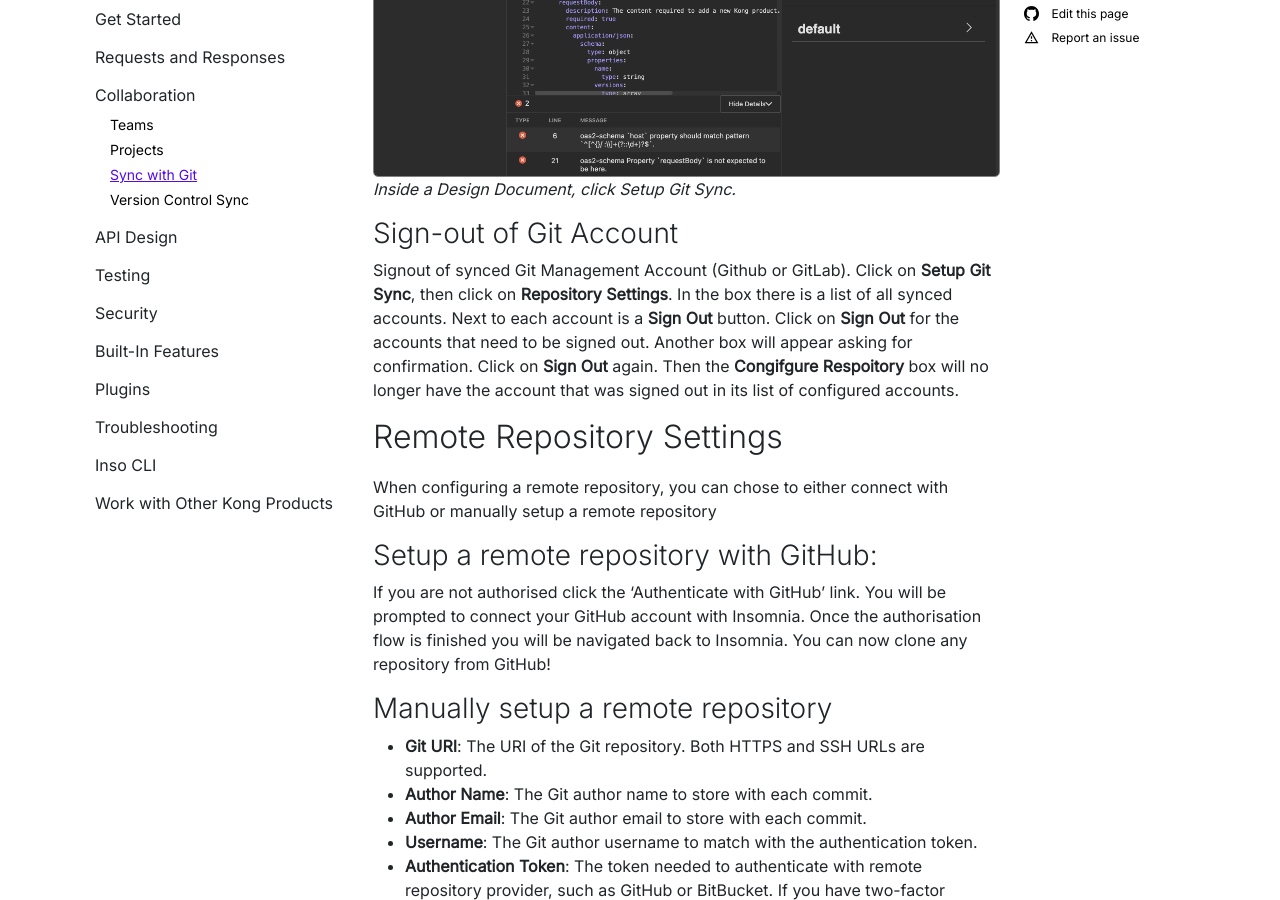
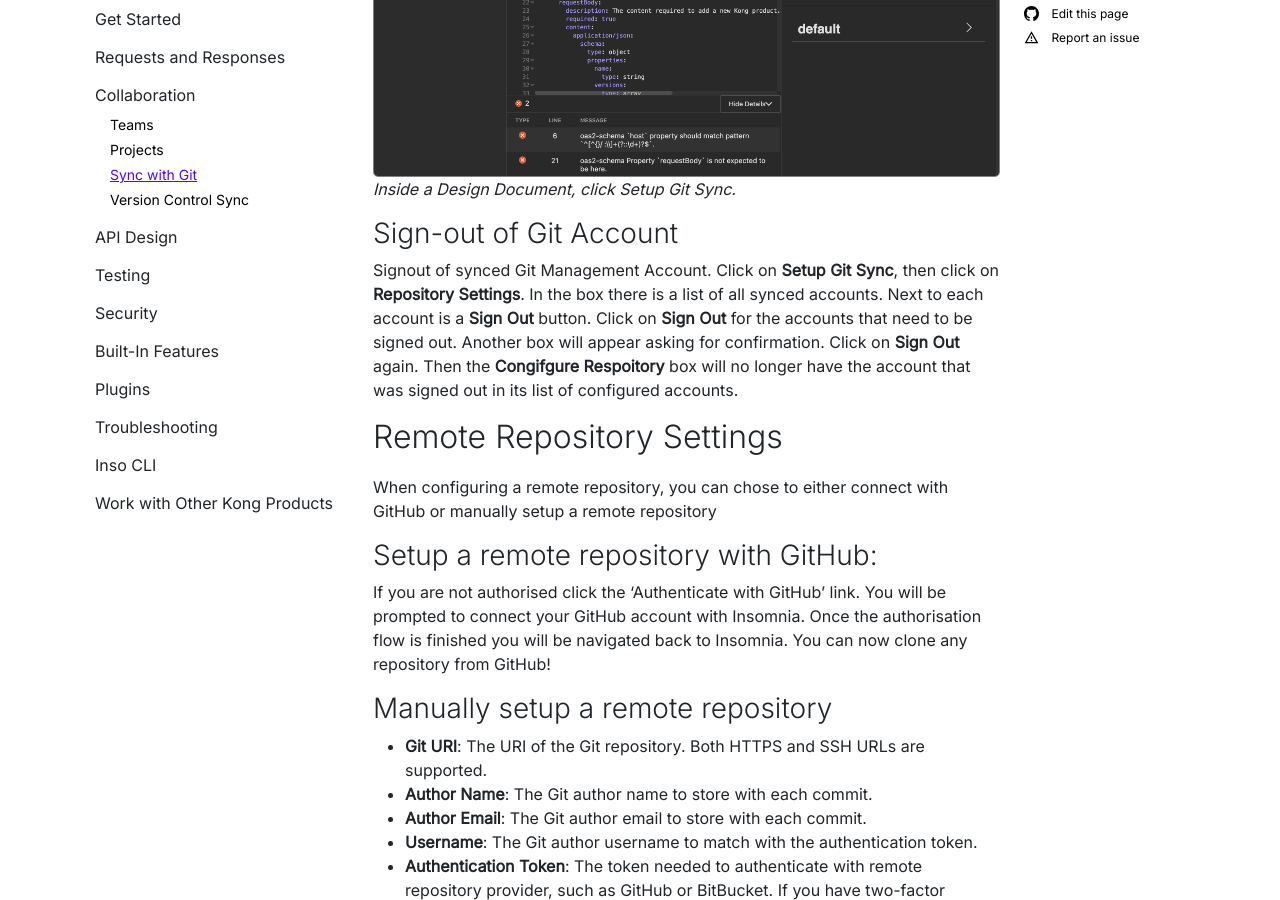
Before and after one commit to Kong/insomnia-docs, a Jekyll site: the page built from docs/insomnia/git-sync.md, in a window 1280 px wide and 900 px high, scrolled down 1486 px. Built offline with Jekyll 4.4.1, drawn with Linux system fonts in a browser that asks for light colours; comment, search, counter and statistics services are not loaded.

Commit message:
Make git management accounts less opinionated

```diff
--- a/docs/insomnia/git-sync.md
+++ b/docs/insomnia/git-sync.md
@@ -31,7 +31,7 @@ Enable Git Sync on Design Documents by clicking on the **Setup Git Sync** button
 _Inside a Design Document, click Setup Git Sync._
 
 ### Sign-out of Git Account
-Signout of synced Git Management Account (Github or GitLab).  Click on **Setup Git Sync**, then click on **Repository Settings**.  In the box there is a list of all synced accounts.  Next to each account is a **Sign Out** button.  Click on **Sign Out** for the accounts that need to be signed out.  Another box will appear asking for confirmation.  Click on **Sign Out** again.  Then the **Congifgure Respoitory** box will no longer have the account that was signed out in its list of configured accounts.
+Signout of synced Git Management Account.  Click on **Setup Git Sync**, then click on **Repository Settings**.  In the box there is a list of all synced accounts.  Next to each account is a **Sign Out** button.  Click on **Sign Out** for the accounts that need to be signed out.  Another box will appear asking for confirmation.  Click on **Sign Out** again.  Then the **Congifgure Respoitory** box will no longer have the account that was signed out in its list of configured accounts.
 
 ## Remote Repository Settings
 
```
